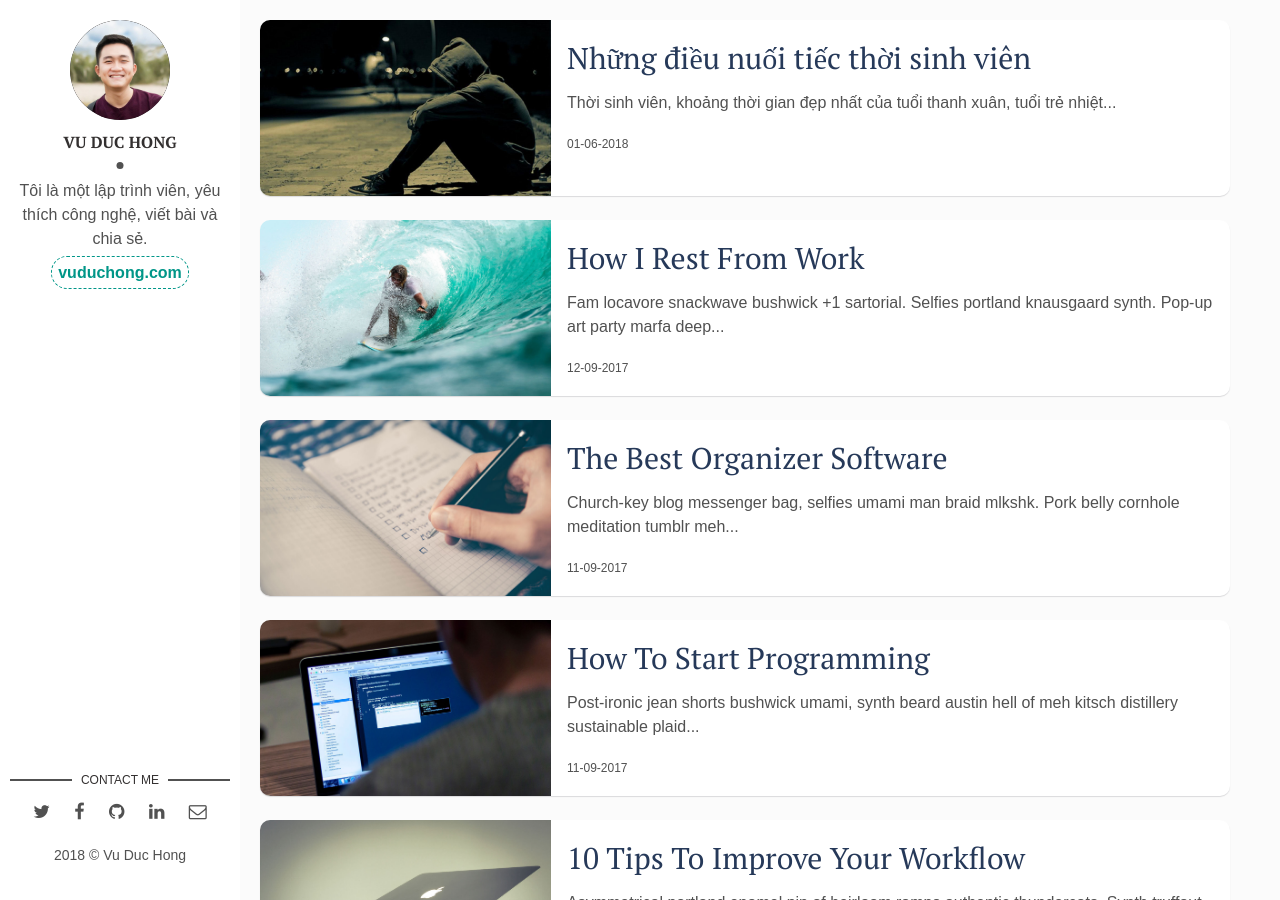
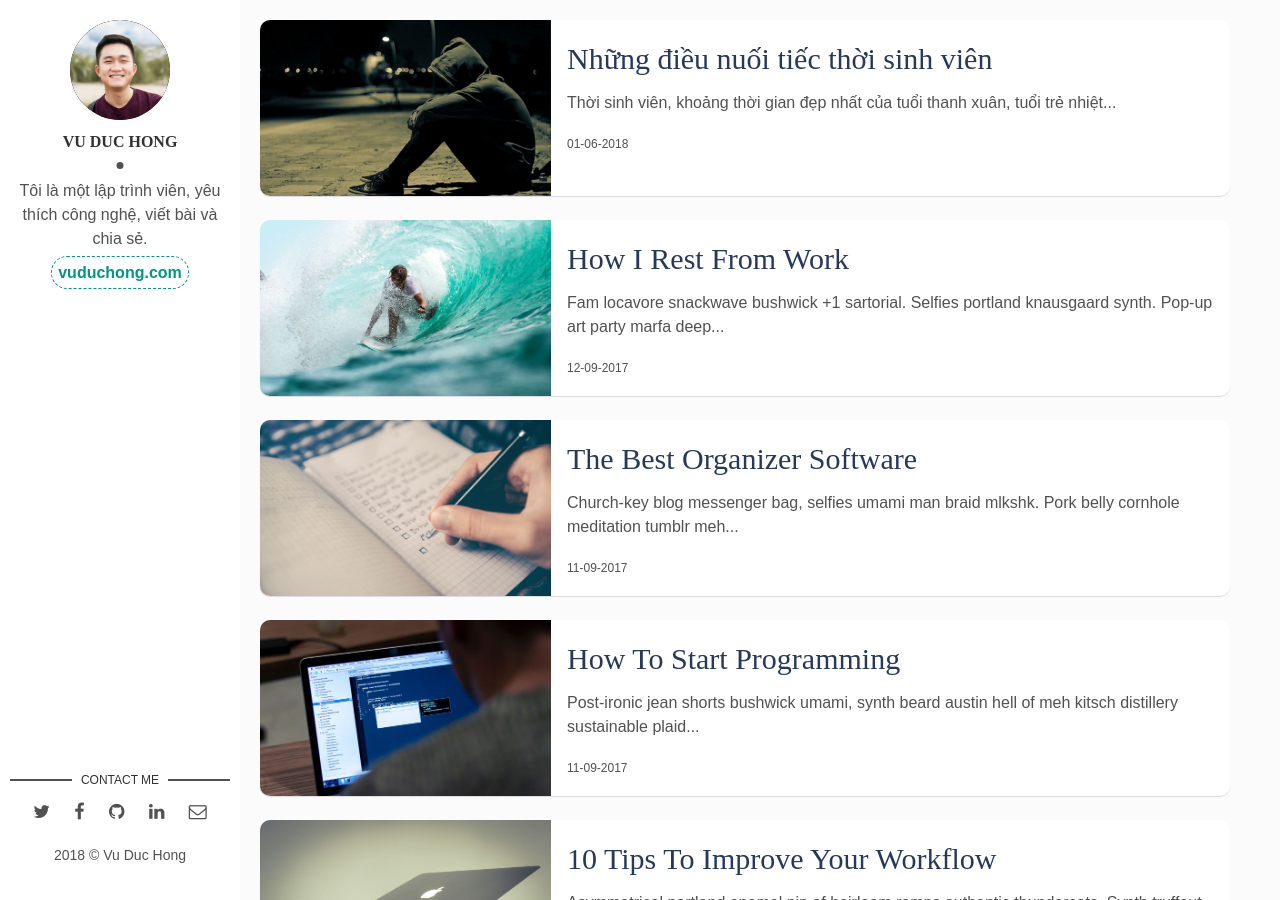
Before and after one commit to tinhyeucongnghe/tinhyeucongnghe.github.io, a Jekyll site: the page built from index.html, in a window 1280 px wide and 900 px high. Built offline with Jekyll 4.4.1, drawn with Linux system fonts in a browser that asks for light colours; the list of posts is cut into pages by our own code.

Commit message:
edit head

```diff
--- a/_includes/head.html
+++ b/_includes/head.html
@@ -2,8 +2,6 @@
 	<meta charset="utf-8">
 	<title>{% if page.title %}{{page.title}} - {{site.title}}{% else %}{{site.title}}{% endif %}</title>
 
-  <meta property="fb:app_id" content="280727199115906" />
-  <meta property="fb:admins" content="100002355650476"/>
   <!-- Edit site and author settings in `_config.yml` to make the social details your own -->
 
     <meta content="{{ site.title }}" property="og:site_name">
@@ -81,12 +79,12 @@
 	<meta name="msapplication-navbutton-color" content="#263959">
 	<!-- iOS Safari -->
 	<meta name="apple-mobile-web-app-status-bar-style" content="#263959">
-	<!-- Google Fonts -->
-	<link href="https://fonts.googleapis.com/css?family=PT+Serif:400,700" rel="stylesheet">
-	<link href="https://fonts.googleapis.com/css?family=Lato:300,400,700" rel="stylesheet">
 	<!-- Font Awesome -->
 	<link rel="stylesheet" href="{{ "/assets/fonts/font-awesome/css/font-awesome.min.css" | prepend: site.baseurl }}">
 	<!-- Styles -->
 	<link rel="stylesheet" href="{{ "/assets/css/main.css" | prepend: site.baseurl }}">
 
+  <meta property="fb:app_id" content="280727199115906" />
+  <meta property="fb:admins" content="100002355650476"/>
+
 </head>
```
